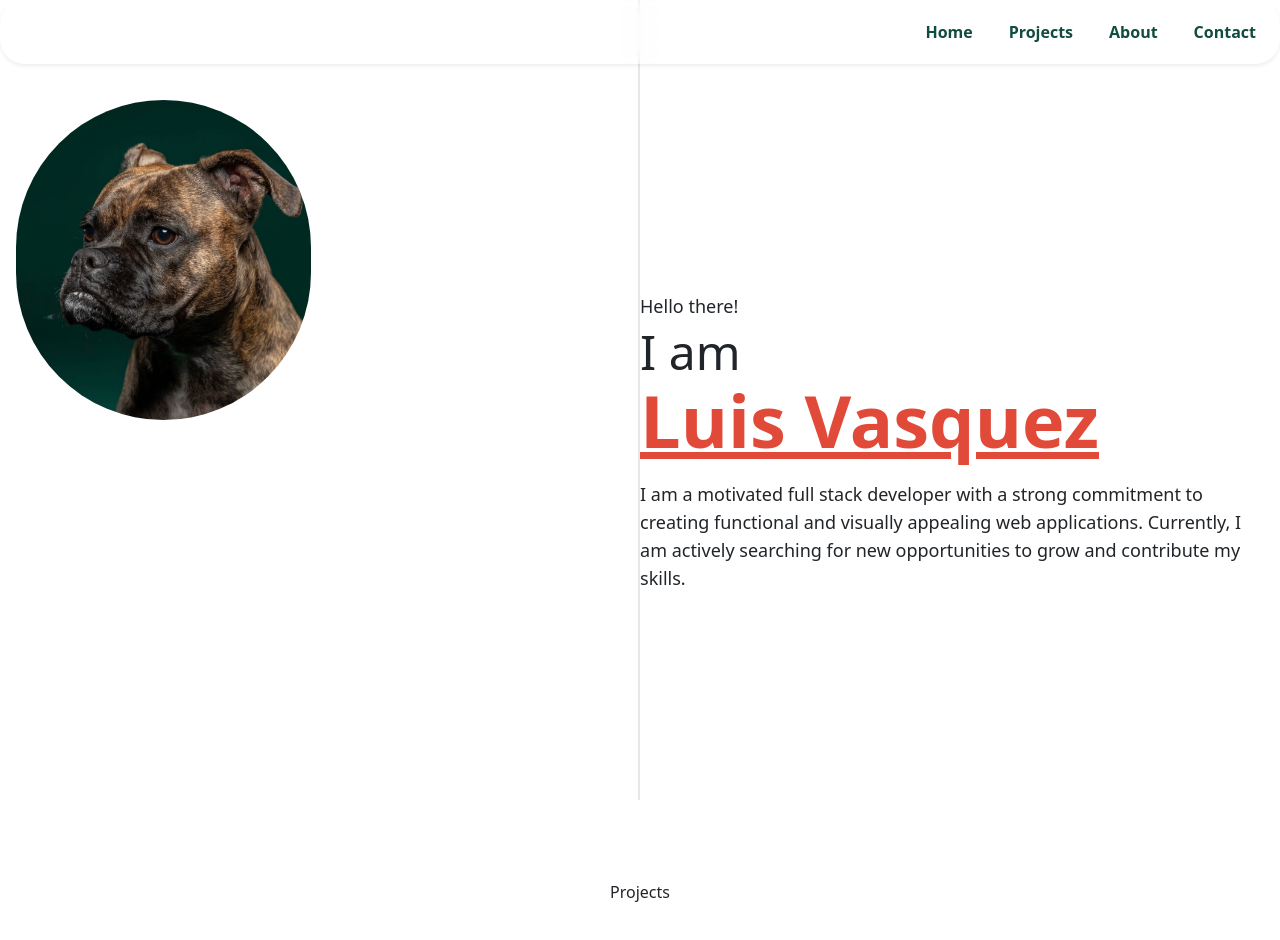
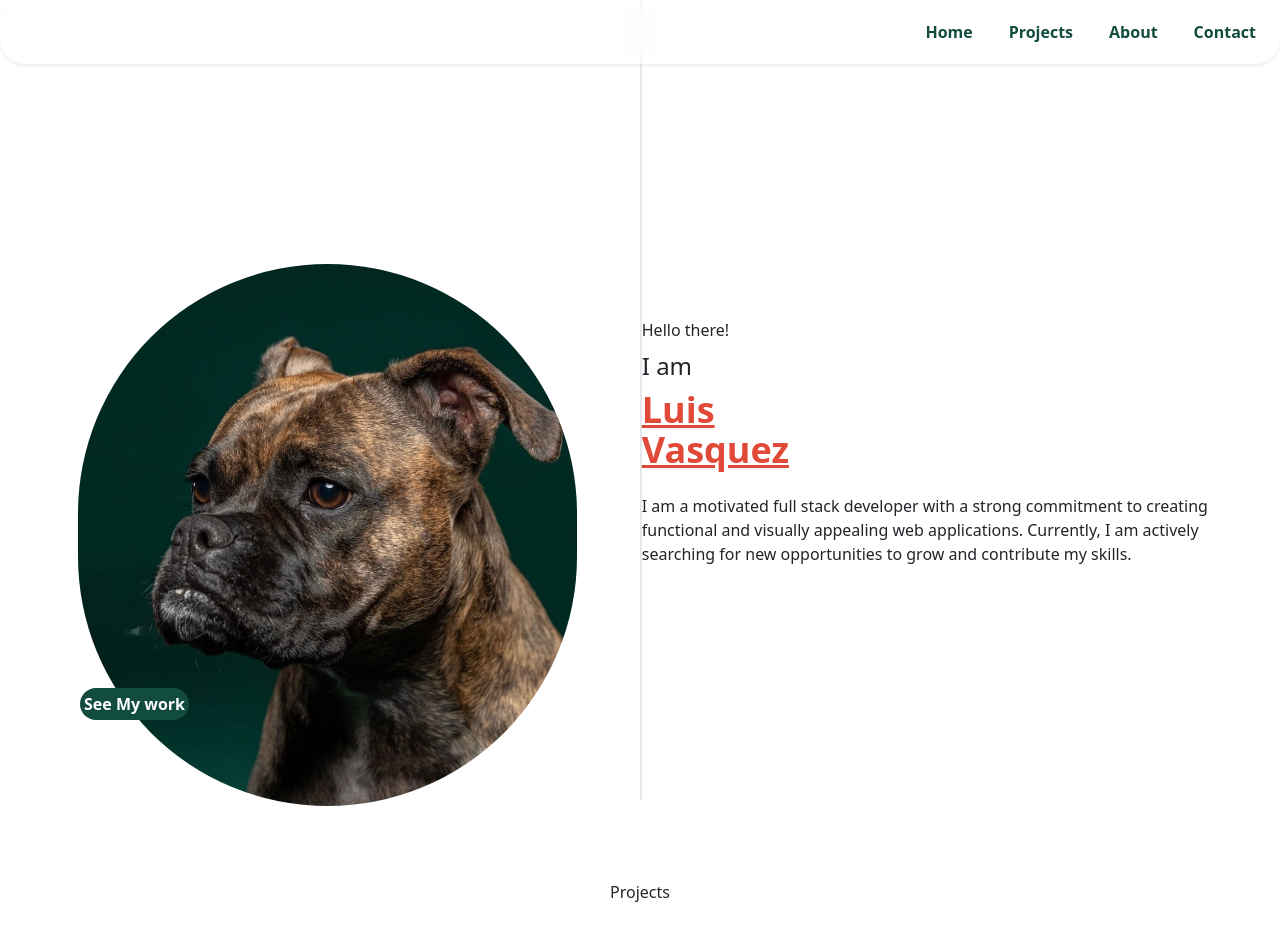
Before and after one commit to lvas248/my-portfolio, a React (Create React App) app: page / in a window 1280 px wide. Shown: the top 940 px of the page. Built offline with nearby package versions, Linux system fonts and the light colour scheme.

Commit message:
add functional see my work button that scrolls the page to the projects comp

```diff
--- a/src/Home.js
+++ b/src/Home.js
@@ -1,6 +1,11 @@
 import sasha from './media/sasha.jpeg'
 
 function Home() {
+
+    function scrollToSection(sectionId){
+        const section = document.getElementById(sectionId);
+        section.scrollIntoView({ behavior: 'smooth' });
+    }
 
     return (
         <div
@@ -9,14 +14,15 @@ function Home() {
             >
 
             <div
-                className='w-[50vw] h-full border-r-2 pt-[8%]'
+                className='w-[50vw] h-full border-r-2 pt-[8%] px-[5%] flex flex-col'
                 >
                     <img
                         src={sasha}
                         alt='place-holder'
-                        className='h-[40vh] rounded-full'
+                        className='h-fit rounded-full mt-[33%]'
 
                         />
+
 
 
             </div>
@@ -24,12 +30,24 @@ function Home() {
             <div
                 className='flex flex-col w-[50vw] h-full pt-[8%] text-left place-content-center'
                 >
-                    <h3 className='text-lg'>Hello there!</h3>
-                    <h1 className='text-5xl '>I am</h1>
-                    <h1 className='text-7xl font-bold text-[rgb(225,74,56)] underline underline-offset-3'>Luis Vasquez</h1>
-                    <p className='text-lg mt-3'>I am a motivated full stack developer with a strong commitment to creating functional and visually appealing web applications. Currently, I am actively searching for new opportunities to grow and contribute my skills.</p>
+                    <h3 className='text-base'>Hello there!</h3>
+                    <h1 className='text-2xl'>I am</h1>
+                    <h1 className='text-4xl font-bold text-[rgb(225,74,56)] underline underline-offset-3'>Luis <br/>Vasquez</h1>
+                    <p className='text-base mt-3'>I am a motivated full stack developer with a strong commitment to creating functional and visually appealing web applications. Currently, I am actively searching for new opportunities to grow and contribute my skills.</p>
 
             </div>
+
+            <button
+                    className='
+                        bg-[rgb(17,76,63)]
+                        rounded-full
+                        text-white font-bold
+                        p-1
+                        absolute bottom-20 left-20
+                        transition ease-in-out delay-50 hover:-translate-y-1 hover:scale-125  duration-500
+                    '
+                    onClick={()=>scrollToSection('projects')}
+                >See My work</button>
 
         </div>
     );
```
